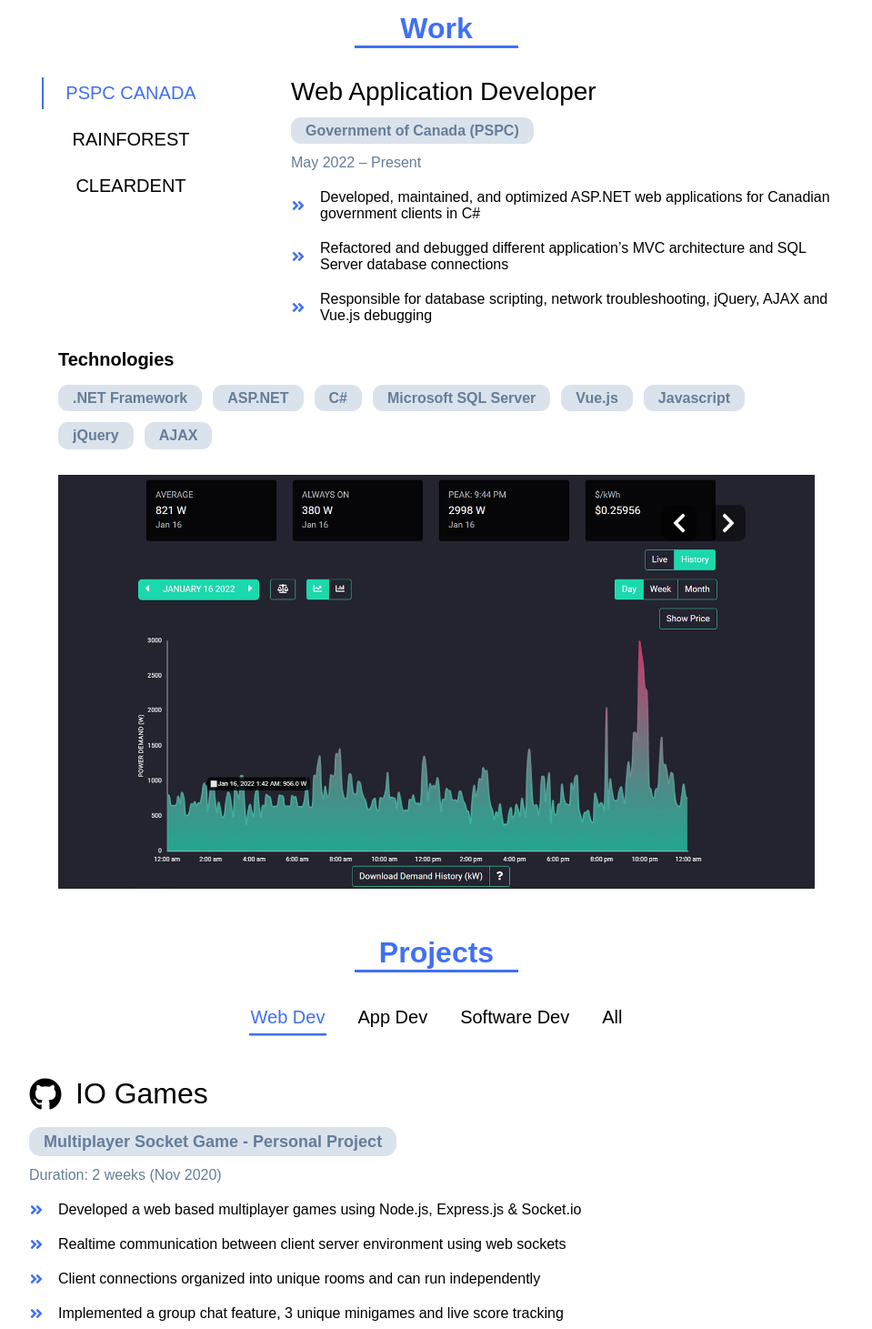
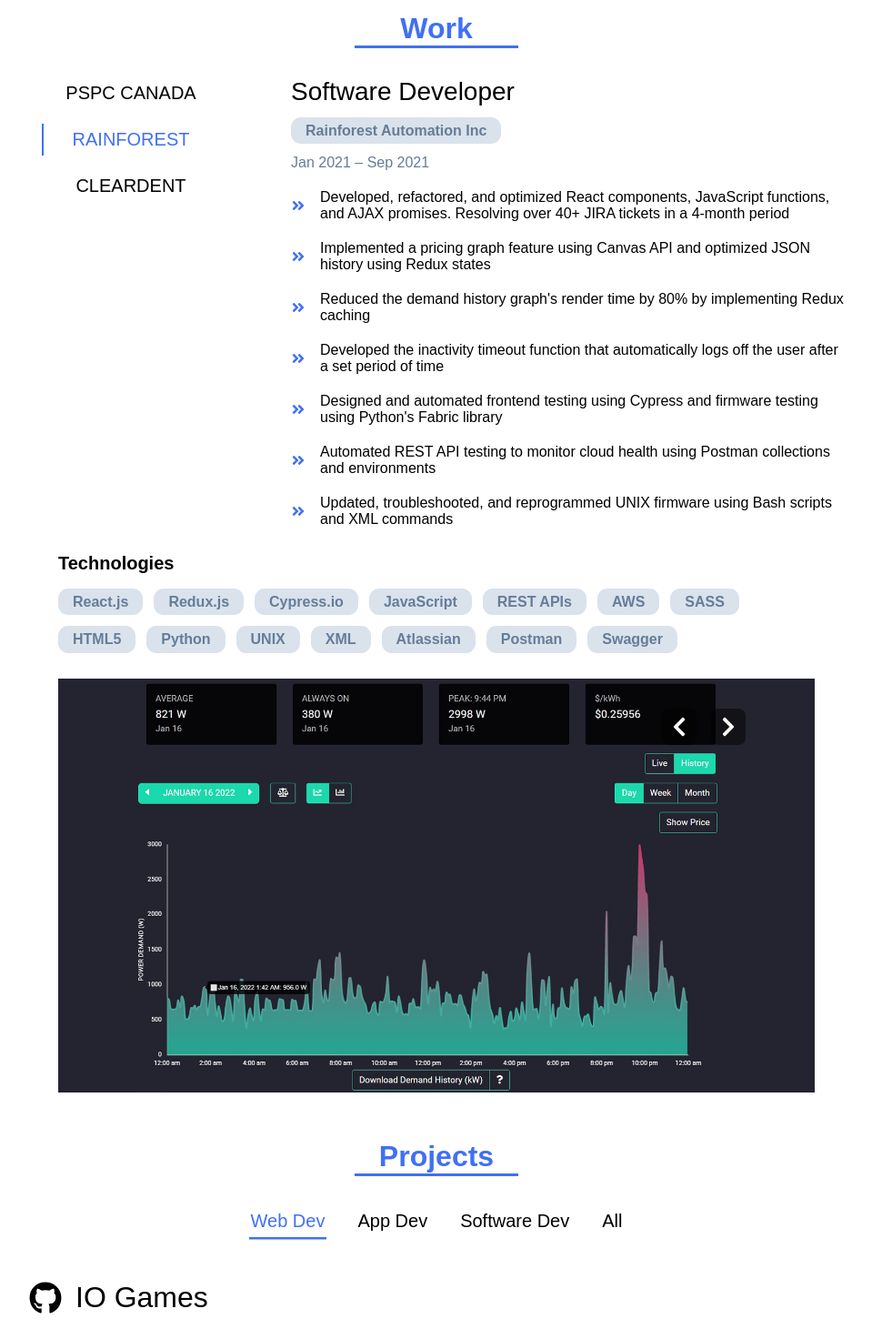
Before and after one commit to jeffwang4321/react-portfolio, a React (Create React App) app: page / in a window 1280 px wide. Shown: the part 1220-2681 px from the top of the page at 91% size, without its empty margins (160-1119 px from the left). Built offline with nearby package versions, Linux system fonts and the light colour scheme.

Commit message:
Update job sections

```diff
--- a/src/components/0-Data.js
+++ b/src/components/0-Data.js
@@ -52,37 +52,36 @@ export const social = [
 
 export const work = [
   {
-    id: 3,
+    id: 0,
     header: "PSPC CANADA",
     company: "Government of Canada (PSPC)",
     title: "Web Application Developer",
-    // dates: "May 2022 – Aug 2022",
-    dates: "May 2022 – Present",
+    dates: "Jun 2022 – Sep 2022",
     duties: [
       "Developed, maintained, and optimized ASP.NET web applications for Canadian government clients in C#",
-      "Refactored and debugged different application’s MVC architecture and SQL Server database connections",
-      "Responsible for database scripting, network troubleshooting, jQuery, AJAX and Vue.js debugging",
+      "Refactored and debugged MVC architecture, business billing logic, and SQL Server database connections",
+      "Responsible for PHP database scripting, network troubleshooting, jQuery, AJAX, and Vue.js debugging",
     ],
-    technologies: [".NET Framework", "ASP.NET", "C#", "Microsoft SQL Server", "Vue.js", "Javascript", "jQuery", "AJAX"],
+    technologies: [".NET Framework", "ASP.NET", "C#", "SQL", "Microsoft SQL Server", "SSMS", "Vue.js", "Javascript", "jQuery", "AJAX", "PHP", "MVC Architecture"],
     images: [
     ],
   },
   {
-    id: 2,
+    id: 1,
     header: "RAINFOREST",
     company: "Rainforest Automation Inc",
     title: "Software Developer",
     dates: "Jan 2021 – Sep 2021",
     duties: [
       "Developed, refactored, and optimized React components, JavaScript functions, and AJAX promises. Resolving over 40+ JIRA tickets in a 4-month period",
-      "Implemented the pricing graph feature using Canvas API and optimized JSON history using Redux states",
-      "Reduced the demand history graph’s render time by 80% by implementing Redux caching",
+      "Implemented a pricing graph feature using Canvas API and optimized JSON history using Redux states",
+      "Reduced the demand history graph's render time by 80% by implementing Redux caching",
       "Developed the inactivity timeout function that automatically logs off the user after a set period of time",
       "Designed and automated frontend testing using Cypress and firmware testing using Python's Fabric library",
       "Automated REST API testing to monitor cloud health using Postman collections and environments",
-      "Updated, troubleshooted and reprogrammed UNIX firmware using Bash scripts and XML commands",
+      "Updated, troubleshooted, and reprogrammed UNIX firmware using Bash scripts and XML commands",
     ],
-    technologies: ["React.js", "Redux.js", "Cypress.io", "JavaScript", "REST APIs", "Git", "SASS", "HTML5","Python", "UNIX",  "XML", "Atlassian", "Postman", "Swagger"],
+    technologies: ["React.js", "Redux.js", "Cypress.io", "JavaScript", "REST APIs", "AWS", "SASS", "HTML5","Python", "UNIX",  "XML", "Atlassian", "Postman", "Swagger"],
     images: [
       // './assets/rainforest-1.gif',
       // './assets/rainforest-2.gif',
@@ -90,17 +89,15 @@ export const work = [
     ],
   },
   {
-    id: 1,
+    id: 2,
     header: "CLEARDENT",
     company: "Prococious Technology Inc",
     title: "Database Support Technician",
     dates: "May 2019 – Dec 2019",
     duties: [
-      "Applied database scripts on client servers using SQL Management Studio",
-      "Performed cloud database set up, backups, and regular integrity checks",
-      "Automated and debugged database backups and integrity check scripts in C++",
-      "Responsible for regular software updates and SQL Server maintenance",
-      "Assisted client technicians with software setup and database migrations",
+      "Responsible for client software setup, updates, Microsoft SQL Server database migrations",
+      "Maintained, debugged and applied schema updates to SQL Servers using SQL Server Management Studio",
+      "Performed cloud database setup, backups, and automated integrity testing on DB backups using C++",
     ],
     technologies: ["SQL", "Microsoft SQL Server", "SQL Server Management Studio", "C++", "ClearDent", "Windows System Administration", "Excel", "JIRA", "SalesForce", "Visual Studio Code"],
     images: [
@@ -119,12 +116,12 @@ export const project = [
     company: "Multiplayer Socket Game - Personal Project",
     dates: "Duration: 2 weeks (Nov 2020)",
     duties: [
-      "Developed a web based multiplayer games using Node.js, Express.js & Socket.io",
-      "Realtime communication between client server environment using web sockets",
-      "Client connections organized into unique rooms and can run independently",
-      "Implemented a group chat feature, 3 unique minigames and live score tracking",
+      "Developed a cross platform multiplayer browser game using Node.js, Express.js, and Socket.io",
+      "Implemented responsive design, a group chat feature, 3 unique minigames and automatic score tracking",
+      "Organized client connections into unique game rooms where individual rooms can run asynchronously",
+      "Implemented real-time communication between the client server environment using web sockets (TCP)",
     ],
-    technologies: ["Node.js", "Express.js", "Socket.io", "JavaScript", "HTML5", "CSS3", "Heroku"],
+    technologies: ["Node.js", "Express.js", "Socket.io", "TCP", "JavaScript", "HTML", "CSS", "Heroku"],
     images: [],
     video: "https://www.youtube.com/embed/f04S7N4gTlE",
     github: "https://github.com/jeffwang4321/IO-Games",
@@ -141,7 +138,7 @@ export const project = [
       "Incorporated icon libraries and JavaScript in order to enhance user experiences and visual appeal",
       "You are currently viewing my Personal Website 😊",
     ],
-    technologies: ["React.js", "JavaScript", "HTML5", "CSS3", "Netlify"],
+    technologies: ["React.js", "JavaScript", "HTML5", "CSS3", "Git","Netlify"],
     images: [
       // './assets/Readme-darkmode.gif',
       // './assets/Readme-menu.gif',
@@ -161,7 +158,7 @@ export const project = [
       "Designed a quiz, quotes and expandable timeline website to showcase basic JavaScript functionality",
       "Developed the interactive and responsive website using JavaScript, HTML5, CSS3",
     ],
-    technologies: ["JavaScript", "HTML5", "CSS3", "GitHub"],
+    technologies: ["JavaScript", "HTML5", "CSS3", "Git", "GitHub Pages"],
     images: [],
     video: "https://jeffwang4321.github.io/JavaScript-Demo/",
     github: "https://github.com/jeffwang4321/JavaScript-Demo",
@@ -179,7 +176,7 @@ export const project = [
       "Application can create, modify & delete custom tasks as well as sort tasks by due dates and task color",
       "Out on Google Play Store! 🤍",
     ],
-    technologies: ["React Native", "Expo", "JavaScript", "Google Play Console"],
+    technologies: ["React Native", "Expo Go", "JavaScript", "AsyncStorage", "Google Play Console"],
     images: [],
     video: "https://www.youtube.com/embed/yPC58yBRJiU",
     github: "https://github.com/jeffwang4321/minitasks",
@@ -196,7 +193,7 @@ export const project = [
       "Implemented cloud database storage using Google Firebase to sync account statistics and backup history logs",
       "Focused on agile development methods, performed weekly sprints, meetings and ensured regular deliverables",
     ],
-    technologies: ["XCode", "Swift", "FireBase", "CocoaPods", "Mac OS"],
+    technologies: ["XCode", "Swift", "Google FireBase", "CocoaPods", "Mac OS", "iOS"],
     images: [],
     video: "https://www.youtube.com/embed/CmiQvYa9JJk",
     github: "https://github.com/trtri2/FirstBite",
--- a/src/components/4-SkillsSection.js
+++ b/src/components/4-SkillsSection.js
@@ -17,12 +17,12 @@ const SkillsSection = () => {
             <span> &#160; Jeff Wang</span>
           </li>
           <li>
+            <strong>Major:</strong>
+            <span> &#160; BSc Computing Science</span>
+          </li>
+          <li>
             <strong>Education:</strong>
             <span> &#160; Simon Fraser University</span>
-          </li>
-          <li>
-            <strong>Major:</strong>
-            <span> &#160; Computing Science</span>
           </li>
           <li>
             <strong>Email:</strong>
--- a/src/components/5-WorkSection.js
+++ b/src/components/5-WorkSection.js
@@ -5,7 +5,7 @@ import ImageToggle from './ImageToggle';
 import '../styles/5-WorkSection.css'
 
 const WorkSection = () => {
-  const [value, setValue] = useState(0);
+  const [value, setValue] = useState(1); // Set to Rainforest (index 1)
   const {company, dates, duties, title, technologies, images} = work[value];
 
   return (
```
Also changed, not shown: 1 other file (tests, documents, lock files or other folders).
